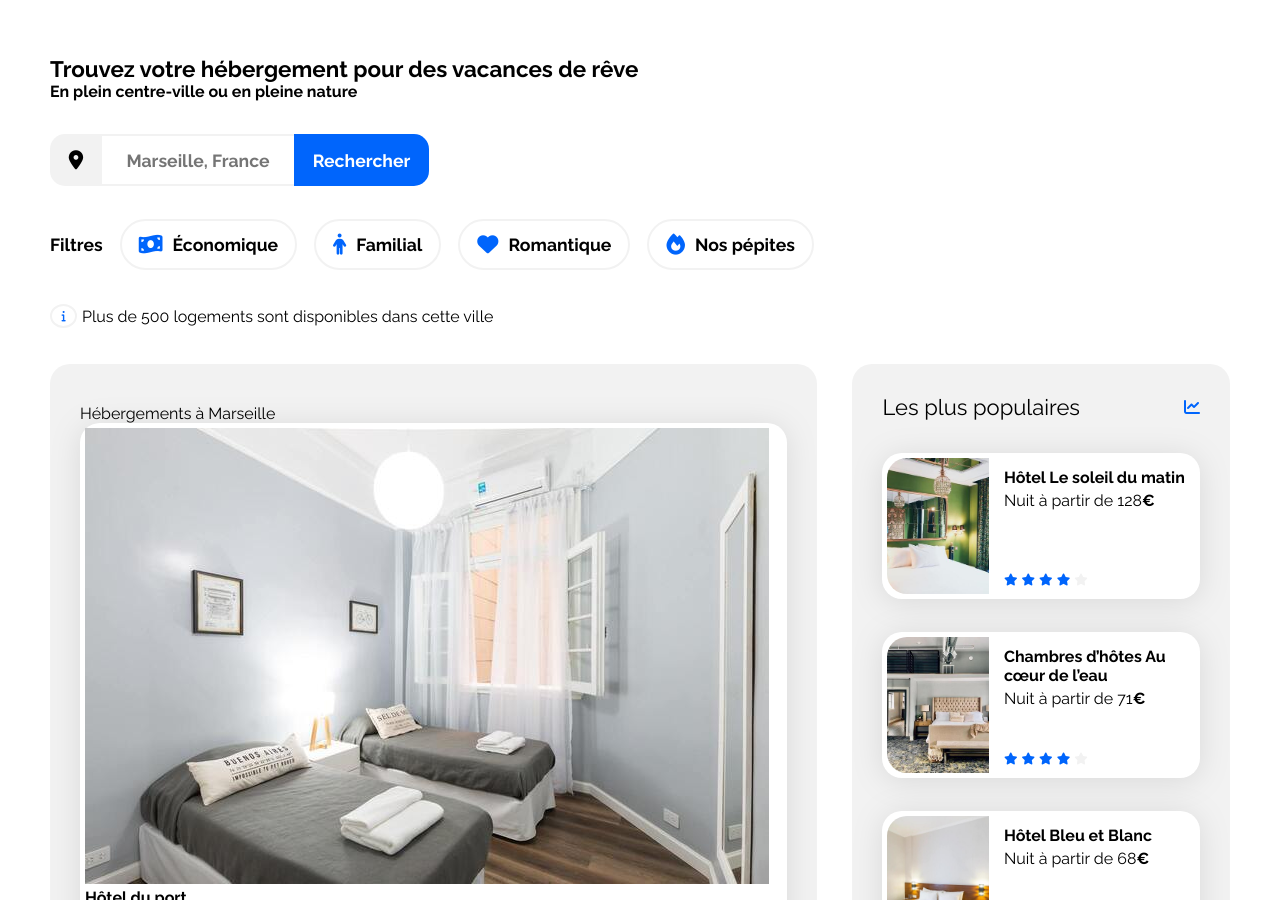
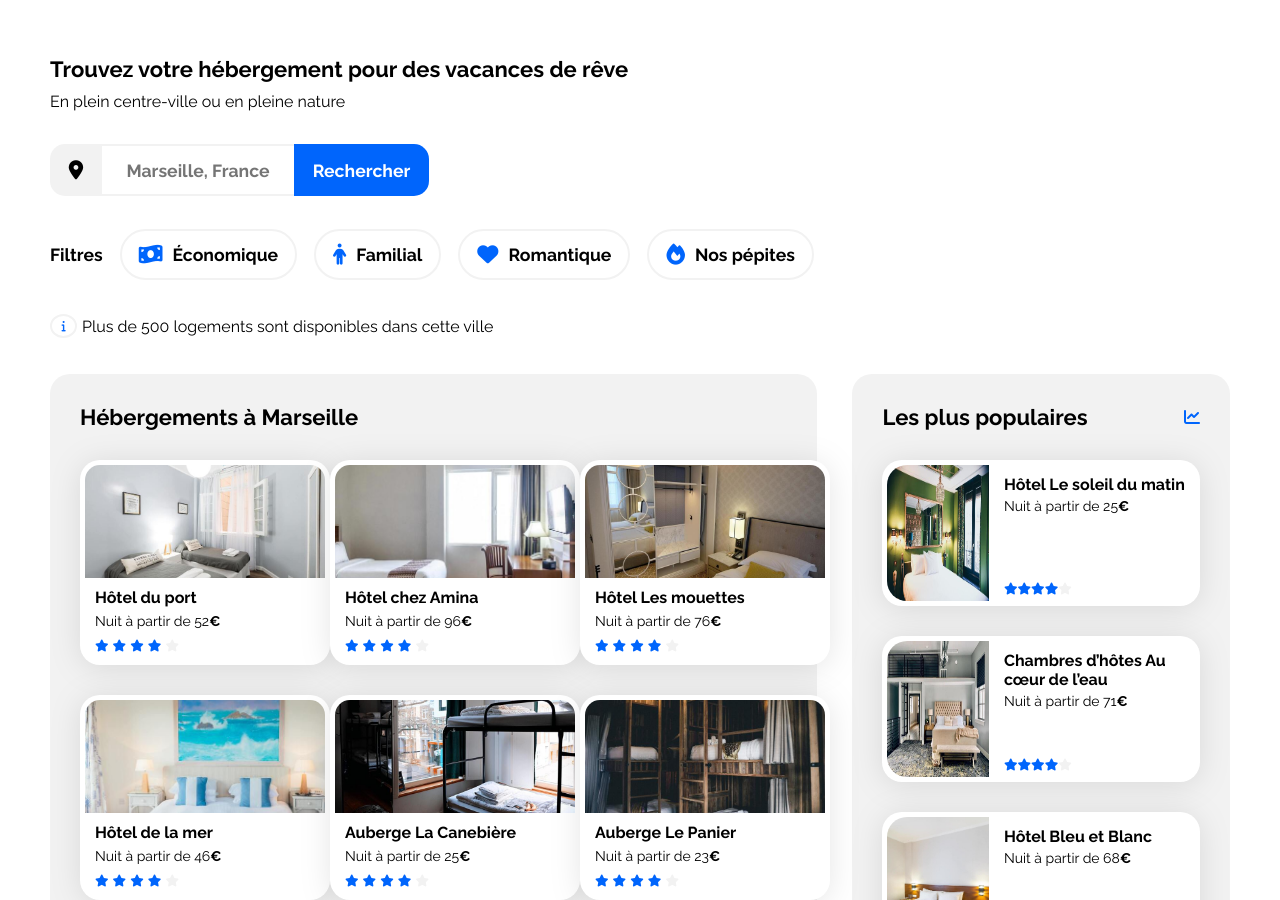
Before and after one commit to Nicolas-Guerin888/Booki_projet_2_OpenClassrooms, a plain HTML site: page index.html in a window 1280 px wide. Shown: the part 52-952 px from the top of the page. Drawn offline with Linux system fonts and the light colour scheme.

Commit message:
Intégration de la section 2 du main

```diff
--- a/css/style.css
+++ b/css/style.css
@@ -14,11 +14,16 @@
     color: var(--main-color);
 }
 
+.neutral-star {
+    color: var(--main-bg-color);
+}
+
 body {
     display: flex;
     justify-content: center;
 }
 
+/******Header******/
 .header {
     display: flex;
     flex-direction: row;
@@ -47,13 +52,14 @@ nav a:hover {
     padding-top: 15px;
 }
 
+/*****Section titre-formulaire-filtre*****/
 h1 {
     margin-top: 59px;
-    font-size: 1.4em;
+    font-size: 22px;
     font-weight: 700;
 }
 
-h2 {
+h4 {
     margin-top: 10px;
     font-size: 1em;
     font-weight: 400;
@@ -207,6 +213,7 @@ form input {
     margin-left: 5px;
 }
 
+/********main********/
 .main-container {
     width: 100%;
     max-width: 1440px;
@@ -231,7 +238,7 @@ a {
     filter: drop-shadow(0px 3px 15px rgba(0, 0, 0, 0.1));
 }
 
-.card img {
+.card-img {
     object-fit: cover;
 }
 
@@ -239,12 +246,11 @@ a {
     font-size: 16px;
 }
 
+.card-subtitle {
+    font-size: 14px;
+}
 .euro {
     font-weight: 700;
-}
-
-.neutral-star {
-    color: var(--main-bg-color)
 }
 
 /****** Hebergements And Populaires ***********/
@@ -266,6 +272,57 @@ a {
     width: 65%;
 }
 
+.hebergement-cards-row-1,
+.hebergement-cards-row-2 {
+    display: flex;
+    flex-direction: row;
+    justify-content: space-between;
+    box-sizing: border-box;
+    margin-top: 30px;
+}
+
+.hebergement-cards-row-1 .card,
+.hebergement-cards-row-2 .card {
+    height: 195px;
+}
+
+.hebergement-cards-row-1 img,
+ .hebergement-cards-row-2 img {
+    width: 240px;
+    height: 58%;
+    border-top-left-radius: 15px;
+    border-top-right-radius: 15px;
+    box-sizing: border-box;
+}
+
+.hebergement-cards-row-1 .card-content,
+.hebergement-cards-row-2 .card-content {
+    height: 42%;
+    padding-left: 10px;
+    display: flex;
+    flex-direction: column;
+    justify-content: space-between;
+    box-sizing: border-box;
+}
+
+.hebergement-cards-row-1 .card-title,
+.hebergement-cards-row-2 .card-title {
+    margin-top: 6px;
+    margin-bottom: 6px;
+}
+
+.hebergement-cards-row-1 .card-rating,
+.hebergement-cards-row-2 .card-rating {
+    margin-bottom: 9px;
+    font-size: 16px;
+}
+
+.hebergements h5 {
+    margin-top: 35px;
+    font-size: 1.1em;
+    font-weight: 700;
+}
+
 /****** Populaires ***********/
 .populaires {
     width: 32%;
@@ -279,7 +336,7 @@ a {
 
 .populaires-cards .card {
     display: flex;
-    margin-top: 33px;
+    margin-top: 30px;
 }
 
 .populaires-cards img {
@@ -308,7 +365,8 @@ a {
 }
 
 .populaires-cards .card-rating {
-    margin-bottom: 5px;
+    margin-bottom: 3px;
+    letter-spacing: -2px;
 }
 
 
--- a/index.html
+++ b/index.html
@@ -78,12 +78,12 @@
             <div class="hebergements-and-populaires">
                 <section class="hebergements">
                     <div class="hebergements-title">
-                        <h2>Hébergements à Marseille</h2>
+                        <h2 class="section-title">Hébergements à Marseille</h2>
                     </div>
-                    <div class="hebergment-cards-row-1">
+                    <div class="hebergement-cards-row-1">
                         <a href="#">
                             <article class="card">
-                                <img src="images/hebergements/fred-kleber.jpg" alt="Image de la chambre d'hôtel montrant un lit">
+                                <img class="card-img" src="images/hebergements/fred-kleber.jpg" alt="Image de la chambre d'hôtel montrant un lit">
                                 <div class="card-content">
                                     <div class="card-txt">
                                         <h3 class="card-title">Hôtel du port</h3>
@@ -102,7 +102,7 @@
                         </a>
                         <a href="#">
                             <article class="card">
-                                <img src="images/hebergements/febrian-zakaria.jpg" alt="Image de la chambre d'hôtel montrant un lit">
+                                <img class="card-img" src="images/hebergements/febrian-zakaria.jpg" alt="Image de la chambre d'hôtel montrant un lit">
                                 <div class="card-content">
                                     <div class="card-txt">
                                         <h3 class="card-title">Hôtel chez Amina</h3>
@@ -121,7 +121,7 @@
                         </a>
                         <a href="#">
                             <article class="card">
-                                <img src="images/hebergements/reisetopia.jpg" alt="Image de la chambre d'hôtel montrant un lit">
+                                <img class="card-img" src="images/hebergements/reisetopia.jpg" alt="Image de la chambre d'hôtel montrant un lit">
                                 <div class="card-content">
                                     <div class="card-txt">
                                         <h3 class="card-title">Hôtel Les mouettes</h3>
@@ -139,10 +139,10 @@
                             </article>
                         </a>
                     </div>
-                    <div class="herbergement-cards-row-2">
+                    <div class="hebergement-cards-row-2">
                         <a href="#">
                             <article class="card">
-                                <img src="images/hebergements/annie-spratt.jpg" alt="Image de la chambre d'hôtel montrant un lit">
+                                <img class="card-img" src="images/hebergements/annie-spratt.jpg" alt="Image de la chambre d'hôtel montrant un lit">
                                 <div class="card-content">
                                     <div class="card-txt">
                                         <h3 class="card-title">Hôtel de la mer</h3>
@@ -161,7 +161,7 @@
                         </a>
                         <a href="#">
                             <article class="card">
-                                <img src="images/hebergements/marcus-loke.jpg" alt="Image de la chambre d'hôtel montrant un lit">
+                                <img class="card-img" src="images/hebergements/marcus-loke.jpg" alt="Image de la chambre d'hôtel montrant un lit">
                                 <div class="card-content">
                                     <div class="card-txt">
                                         <h3 class="card-title">Auberge La Canebière</h3>
@@ -180,7 +180,7 @@
                         </a>
                         <a href="#">
                             <article class="card">
-                                <img src="images/hebergements/nicate-lee.jpg" alt="Image de la chambre d'hôtel montrant un lit">
+                                <img class="card-img" src="images/hebergements/nicate-lee.jpg" alt="Image de la chambre d'hôtel montrant un lit">
                                 <div class="card-content">
                                     <div class="card-txt">
                                         <h3 class="card-title">Auberge Le Panier</h3>
@@ -212,7 +212,7 @@
                                 <div class="card-content">
                                     <div class="card-txt">
                                         <h3 class="card-title">Hôtel Le soleil du matin</h3>
-                                        <p class="card-subtitle">Nuit à partir de 128<span class="euro">€</span></p>
+                                        <p class="card-subtitle">Nuit à partir de 25<span class="euro">€</span></p>
                                     </div>
                                     <div class="card-rating">
                                         <i class="fa-xs fa-solid fa-star" aria-hidden="true"></i>
```
